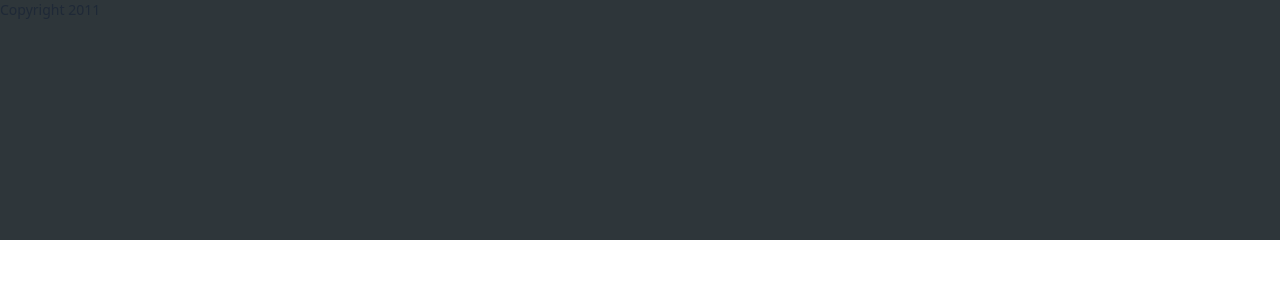
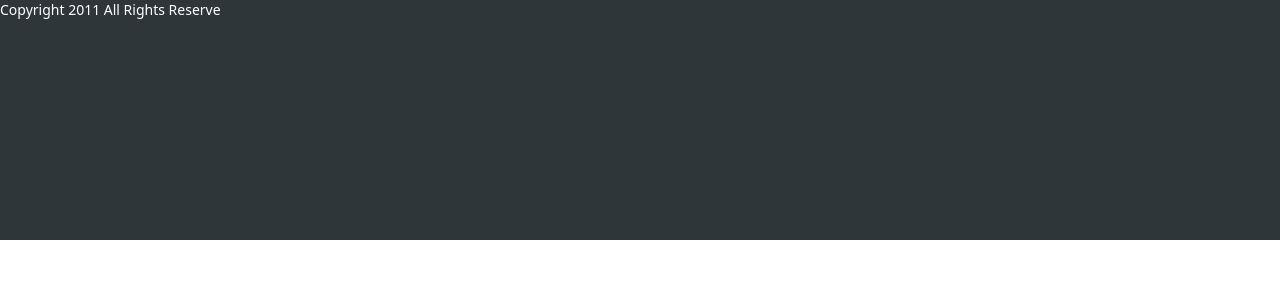
Before and after one commit to NishatFariza/assesment-solution, a React (Create React App) app: page / in a window 1280 px wide. Shown: the top 300 px of the page. Built offline with nearby package versions, Linux system fonts and the light colour scheme.

Commit message:
footer text added

```diff
--- a/src/Pages/Shared/Footer/Footer.jsx
+++ b/src/Pages/Shared/Footer/Footer.jsx
@@ -5,7 +5,9 @@
   return (
     <footer className="footer lg:h-[30vh]">
       <div>
-          <p>Copyright 2011 <span></span> </p>
+        <p className="text-white">
+          Copyright 2011 <span>All Rights Reserve</span>{" "}
+        </p>
       </div>
     </footer>
   );
--- a/src/Pages/Shared/Header/Header.jsx
+++ b/src/Pages/Shared/Header/Header.jsx
@@ -2,9 +2,9 @@
 
 const Header = () => {
     return (
-        <div>
+        <header>
 
-        </div>
+        </header>
     );
 };
 
```
